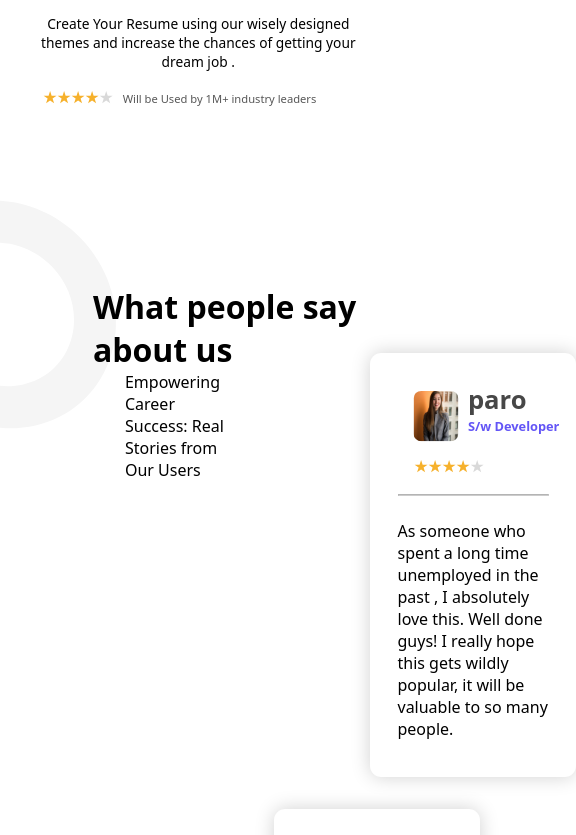
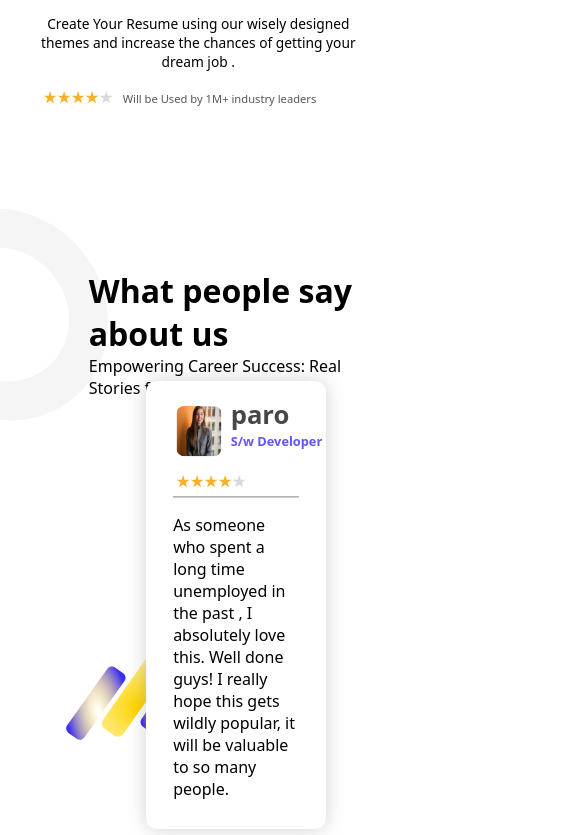
Before and after one commit to soumen974/WorkFolio, a React (Create React App) app: page / in a window 390 px wide. Shown: the part 607-1442 px from the top of the page, 576 px wide, since content can reach past the window. Built offline with nearby package versions, Linux system fonts and the light colour scheme.

Commit message:
section 02 responsiveness

```diff
--- a/src/Components/Section02.css
+++ b/src/Components/Section02.css
@@ -18,10 +18,10 @@
 
 }
 .head-tag-text h4{
-    padding: 0rem 2rem;
+    padding: 0rem 0rem;
     font-weight: normal;
     font-size: 1rem;
-    width: 60%;
+    width: 70%;
 
 }
 .blockOfSqures svg{
@@ -50,7 +50,6 @@
 
 .content{
     padding: 0rem 0rem 0rem 32rem;
-    margin-top: -40rem;
     z-index: 0;
     margin-top: -48rem;
     justify-content:right;
@@ -145,3 +144,87 @@ border-color:rgba(0, 0, 0, 0.29) ;
     width: 145%;
     color: #4131f4d2;
 }
+
+
+
+
+/* ------------------- */
+
+@media (max-width:1137px) {
+
+    .head-tag-text h4{
+        padding: 0rem 0rem;
+        font-weight: normal;
+        font-size: 1rem;
+        width: 100%;
+
+    }
+    .blockOfSqures svg{
+
+        margin-top: -3rem;
+    }
+
+    .head-tag-text{
+        padding: 9rem 25rem 0rem 0rem;
+        margin-left: -8%;
+
+    }
+    .riview-text{
+        padding: 1rem 0rem;
+        width: 100%;
+    }
+
+    .content{
+        padding: 0rem 0rem 0rem 18rem;
+        z-index: 0;
+        margin-top: -35rem;
+        justify-content:right;
+       display: grid;
+       position:relative;
+       gap: 2rem;
+       box-sizing: border-box;
+    }
+    .head-box-model{
+        display: inline-flex;
+        padding: 0.2rem;
+        flex-wrap: wrap;
+        width: 100%;
+        justify-content: space-between;
+        /* background-color: green; */
+
+
+    }
+
+}
+
+@media (max-width:947px) {
+    .head-tag-text{
+        padding: 9rem 0rem 0rem 0rem;
+        margin-left: -12%;
+
+    }
+    .headder-sec-02 svg{
+        width: 80%;
+
+    }
+    .content{
+        padding: 0rem 0rem 0rem 10rem;
+        z-index: 0;
+        margin-top: -35rem;
+        justify-content:right;
+       display: grid;
+       position:relative;
+       gap: 2rem;
+       box-sizing: border-box;
+    }
+    .head-box-model{
+        display: inline-flex;
+        padding: 0.2rem;
+        flex-wrap: wrap;
+        width: 100%;
+        justify-content: space-between;
+        /* background-color: green; */
+
+
+    }
+}
```
